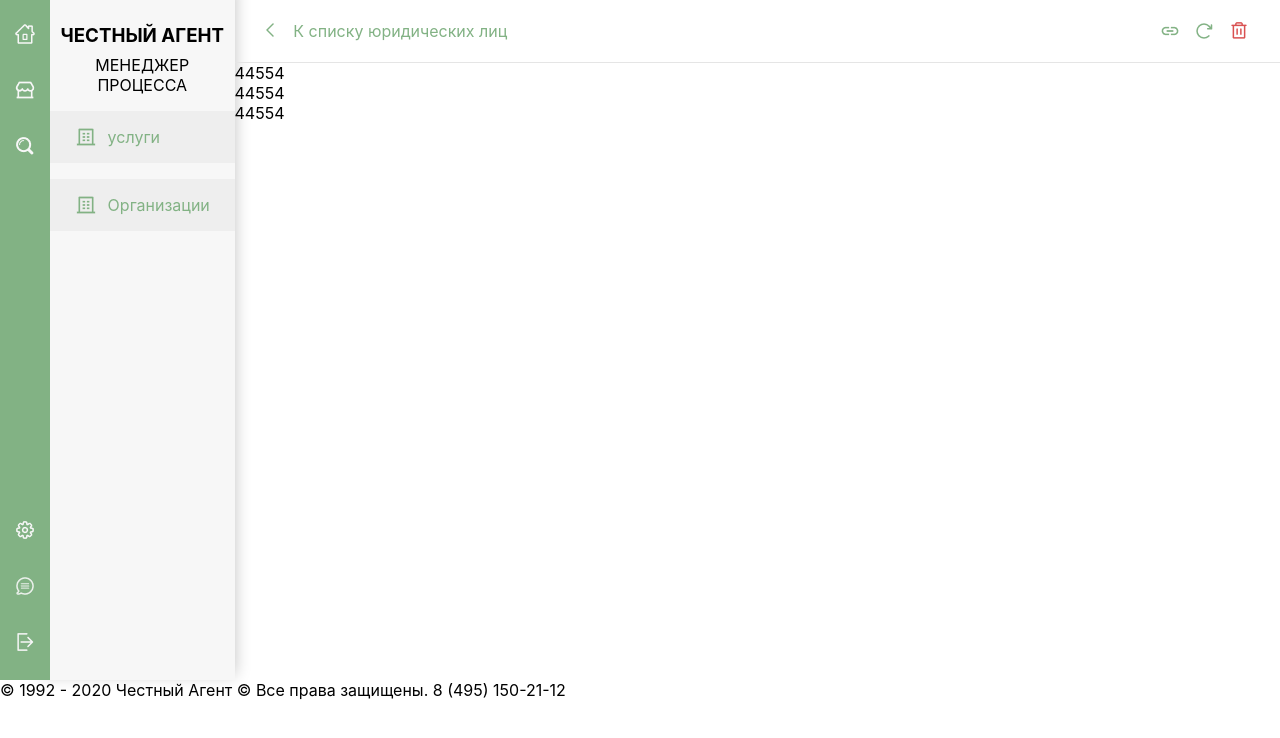
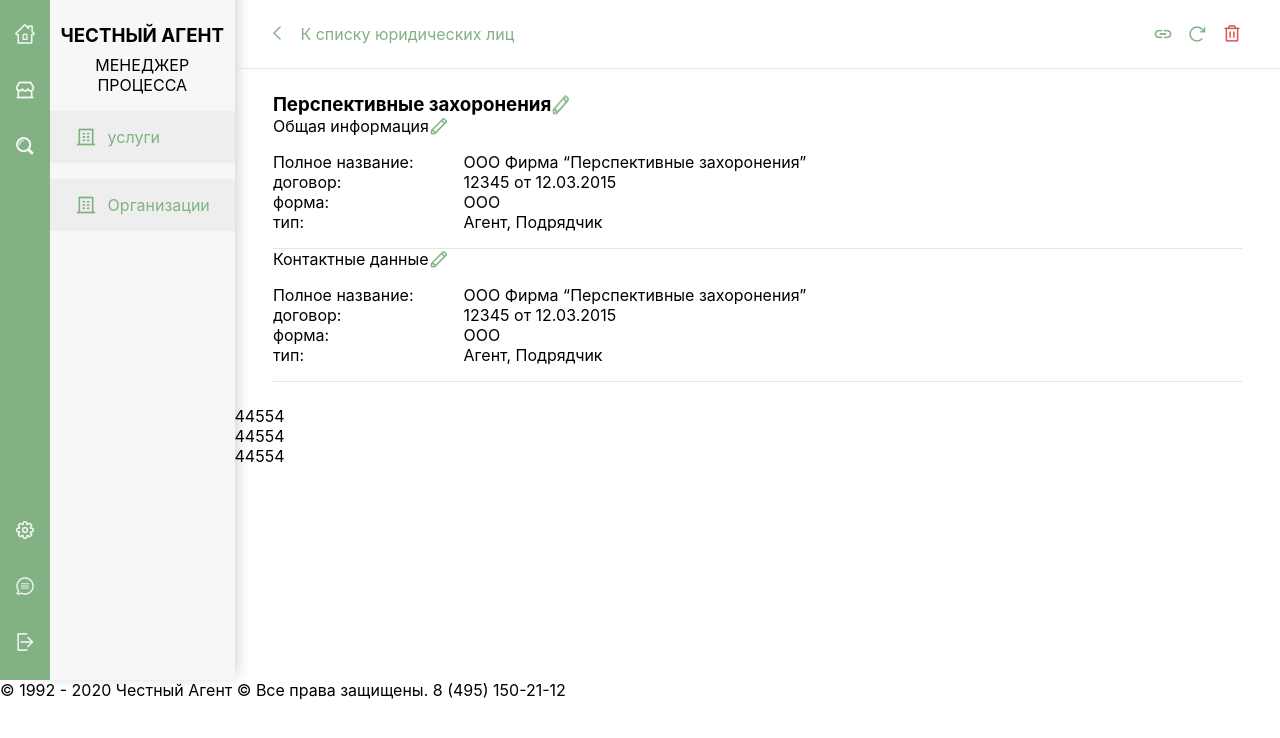
Before and after one commit to hjphopchop/all-funeral-test, a React (Create React App) app: page /market/companies/1 in a window 1280 px wide. Shown: the top 738 px of the page. Built offline with nearby package versions, Linux system fonts and the light colour scheme.

Commit message:
add CompanyInfo

```diff
--- /dev/null
+++ b/src/components/companyInfo/CompanyInfo.module.scss
@@ -0,0 +1,14 @@
+.companyInfo {
+  .companyInfoTitle {
+    display: flex;
+  }
+  .infoContent {
+    display: flex;
+    justify-content: flex-start;
+    border-bottom: 1px solid rgba(229, 229, 229, 1);
+    padding: 2vh 0;
+    .infoContentLeft {
+      padding-right: 50px;
+    }
+  }
+}
--- /dev/null
+++ b/src/components/companyInfo/CompanyInfo.tsx
@@ -0,0 +1,57 @@
+import React from "react";
+import cl from "./CompanyInfo.module.scss";
+import pencil from "../../assets/img/page/Pencil.png";
+
+const CompanyInfo = () => {
+  return (
+    <div className={cl.companyInfo}>
+      <div className={cl.companyInfoTitle}>
+        <h3>Перспективные захоронения </h3>
+        <img src={pencil} />
+      </div>
+      <div>
+        <div className={cl.companyInfoTitle}>
+          <p>Общая информация </p>
+          <img src={pencil} />
+        </div>
+        <div className={cl.infoContent}>
+          <div className={cl.infoContentLeft}>
+            <div>Полное название:</div>
+            <div>договор:</div>
+            <div>форма:</div>
+            <div>тип:</div>
+          </div>
+
+          <div>
+            <div>ООО Фирма “Перспективные захоронения”</div>
+            <div>12345 от 12.03.2015</div>
+            <div>ООО</div>
+            <div>Агент, Подрядчик</div>
+          </div>
+        </div>
+
+        <div className={cl.companyInfoTitle}>
+          <p>Контактные данные </p>
+          <img src={pencil} />
+        </div>
+        <div className={cl.infoContent}>
+          <div className={cl.infoContentLeft}>
+            <div>Полное название:</div>
+            <div>договор:</div>
+            <div>форма:</div>
+            <div>тип:</div>
+          </div>
+
+          <div>
+            <div>ООО Фирма “Перспективные захоронения”</div>
+            <div>12345 от 12.03.2015</div>
+            <div>ООО</div>
+            <div>Агент, Подрядчик</div>
+          </div>
+        </div>
+      </div>
+    </div>
+  );
+};
+
+export default CompanyInfo;
--- a/src/components/headerPage/HeaderPage.module.scss
+++ b/src/components/headerPage/HeaderPage.module.scss
@@ -1,6 +1,6 @@
 .header{
 
-    padding:2% 3%;
+    padding:3vh 3vw;
    border-bottom: 1px solid rgba(229, 229, 229, 1);
     display: flex;
     justify-content: space-between;
--- a/src/pages/company/Company.module.scss
+++ b/src/pages/company/Company.module.scss
@@ -1,5 +1,11 @@
 .company{
 
     width: 85%;
+    .main{
+        padding: 3vh 3vw;
+
+
+
+    }
 
 }
--- a/src/pages/company/Company.tsx
+++ b/src/pages/company/Company.tsx
@@ -1,25 +1,21 @@
 import React from "react";
-import { useNavigate } from "react-router-dom";
-import { useParams } from "react-router-dom";
+import CompanyInfo from "../../components/companyInfo/CompanyInfo";
 import HeaderPage from "../../components/headerPage/HeaderPage";
 import cl from "./Company.module.scss";
 
 
 const Company = () => {
-
   return (
     <div className={cl.company}>
-        <HeaderPage/>
+      <HeaderPage />
+      <main className={cl.main}>
+        <CompanyInfo/>
+      </main>
 
       <div>44554</div>
       <div>44554</div>
       <div>44554</div>
     </div>
-
-
-
-
-
   );
 };
 
```
Also changed, not shown: src/assets/img/page/Pencil.png.
